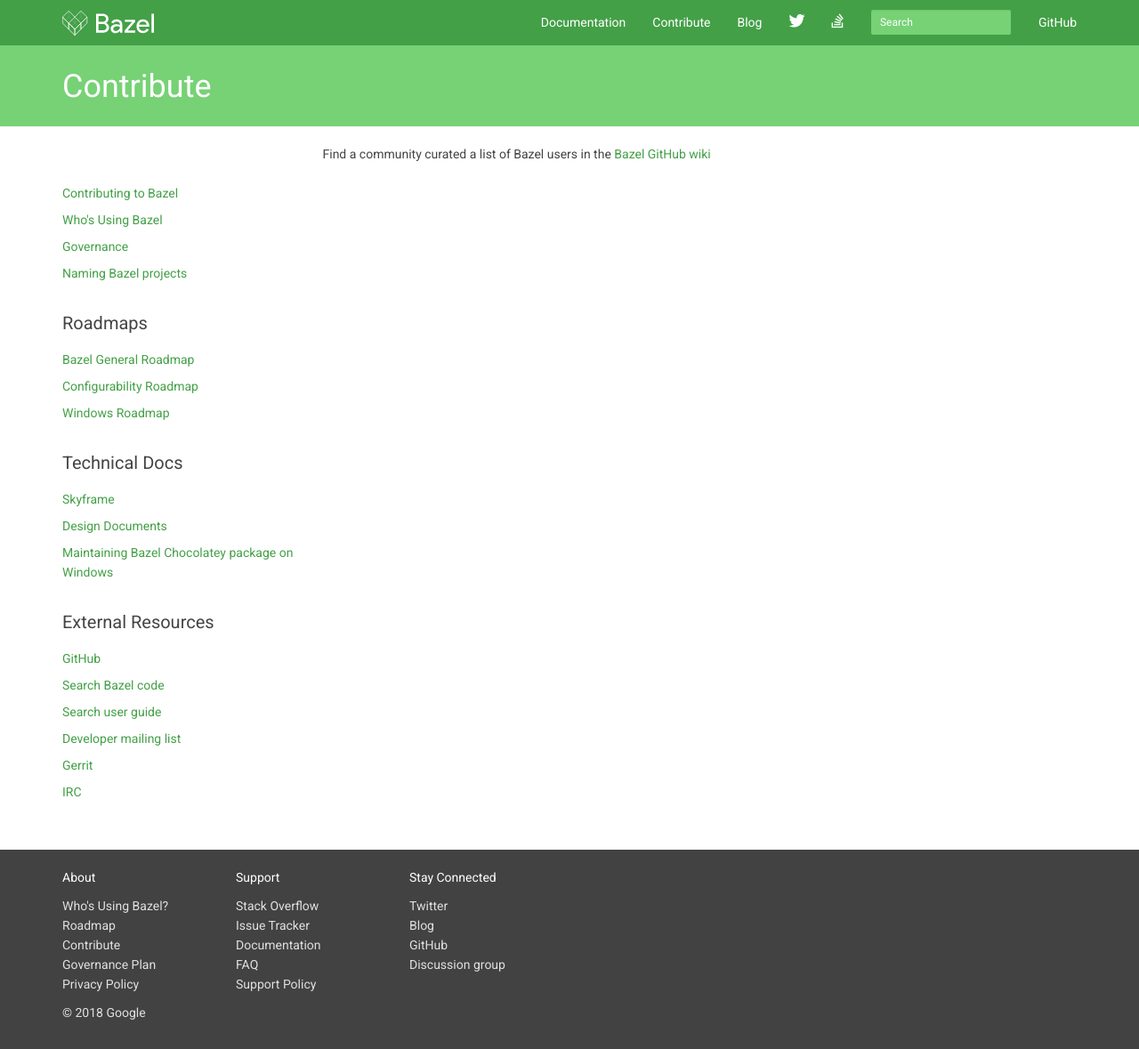
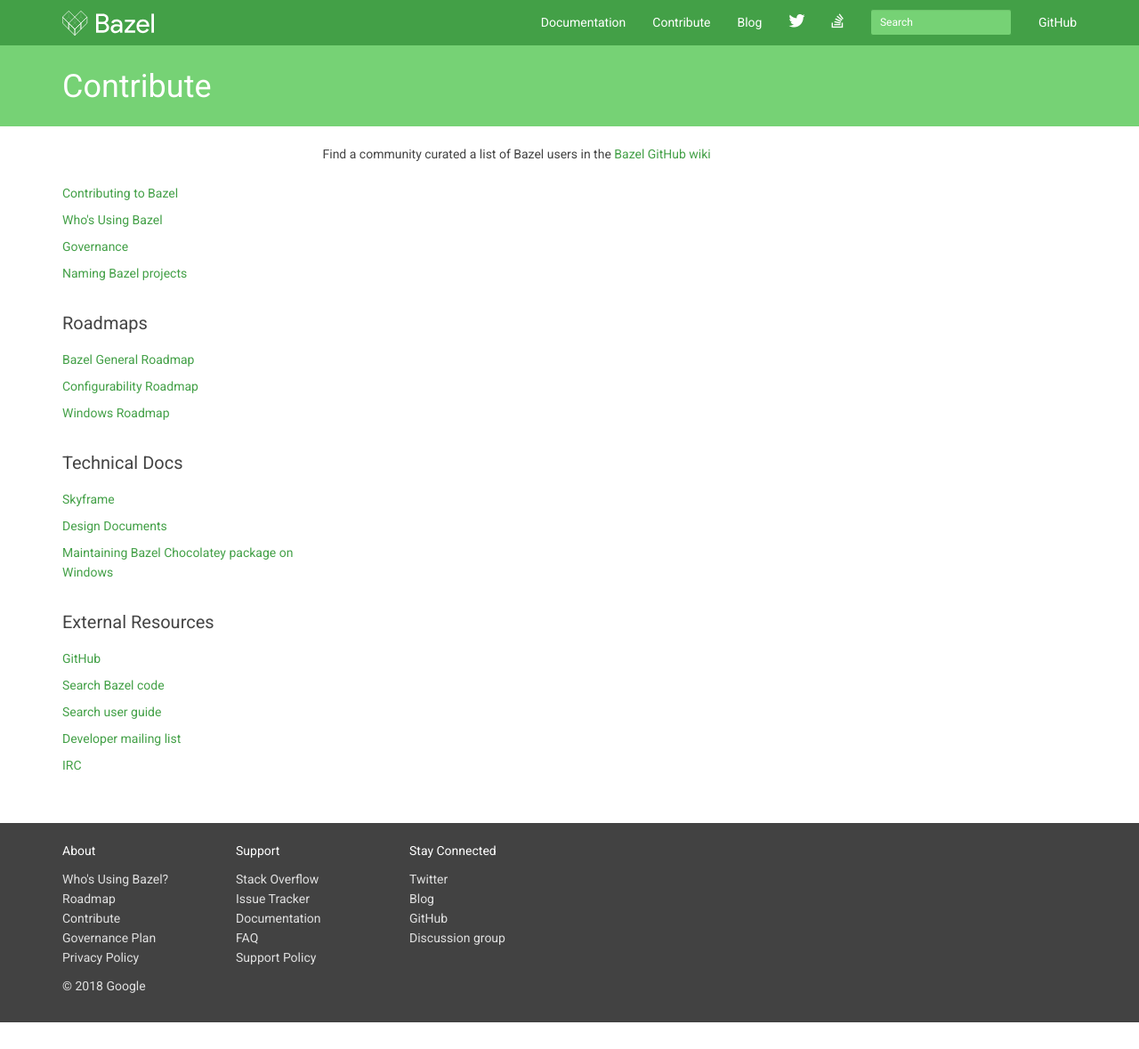
Before and after one commit to bazelbuild/bazel-website, a Jekyll site: the page built from users.md, in a window 1280 px wide and 1179 px high. Shown: the whole window at 89% size. Built offline with Jekyll 4.4.1, drawn with Linux system fonts in a browser that asks for light colours; nearby versions of some CDN libraries; library files that are not in the unit come from our copies; Markdown is read by kramdown in place of the engine named in the settings; comment, search, counter and statistics services are not loaded.

Commit message:
remove sidebar link to Gerrit (#112)
We mostly use Gerrit for our Buildkite presubmit, which
is not a useful resource for users.

```diff
--- a/_layouts/contribute.html
+++ b/_layouts/contribute.html
@@ -47,7 +47,6 @@
               <li><a href="https://source.bazel.build/">Search Bazel code</a></li>
               <li><a href="/browse-and-search-user-guide.html">Search user guide</a></li>
               <li><a href="https://groups.google.com/forum/#!forum/bazel-dev">Developer mailing list</a></li>
-              <li><a href="https://bazel-review.googlesource.com">Gerrit</a></li>
               <li><a href="irc://irc.freenode.net/bazel">IRC</a><li>
             </ul>
           </nav>
```
